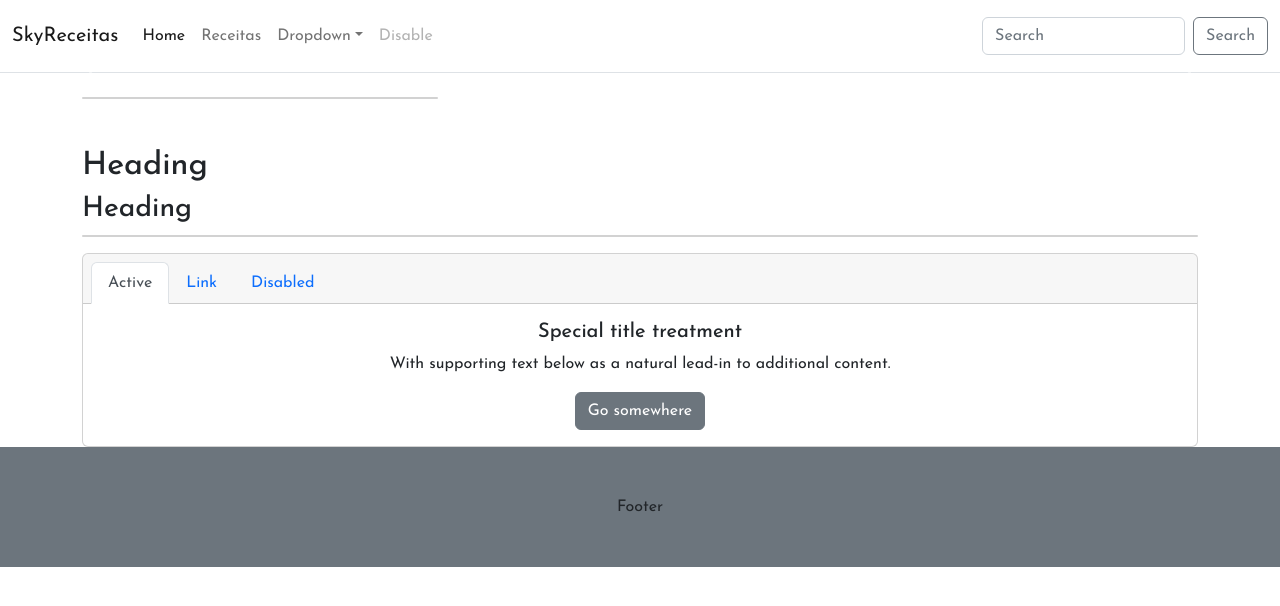
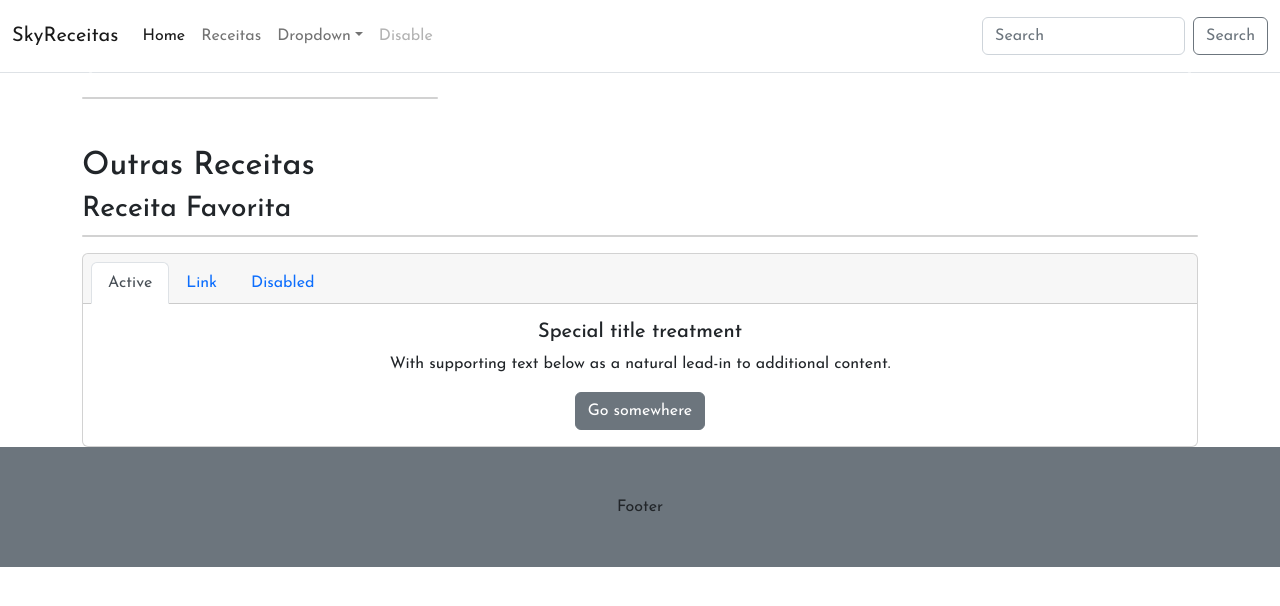
Before and after one commit to SkyFloats/bootstrap-pratice, a plain HTML site: page index.html in a window 1280 px wide. Drawn offline with nearby package versions, Linux system fonts and the light colour scheme; no server answers.

Commit message:
Mudança nos Headers

```diff
--- a/index.html
+++ b/index.html
@@ -99,12 +99,12 @@
     </div>
   </div>
   <div class="container mt-4">
-    <h2>Heading</h2>
+    <h2>Outras Receitas</h2>
     <div class="row row-cols-1 row-cols-md-3 g-4" id="outras-receitas">
     </div>
   </div>
   <div class="container mt-4">
-    <h3>Heading</h3>
+    <h3>Receita Favorita</h3>
     <div class="card mb-3" id="receita-grande">
     </div>
     <div class="card text-center">
```
